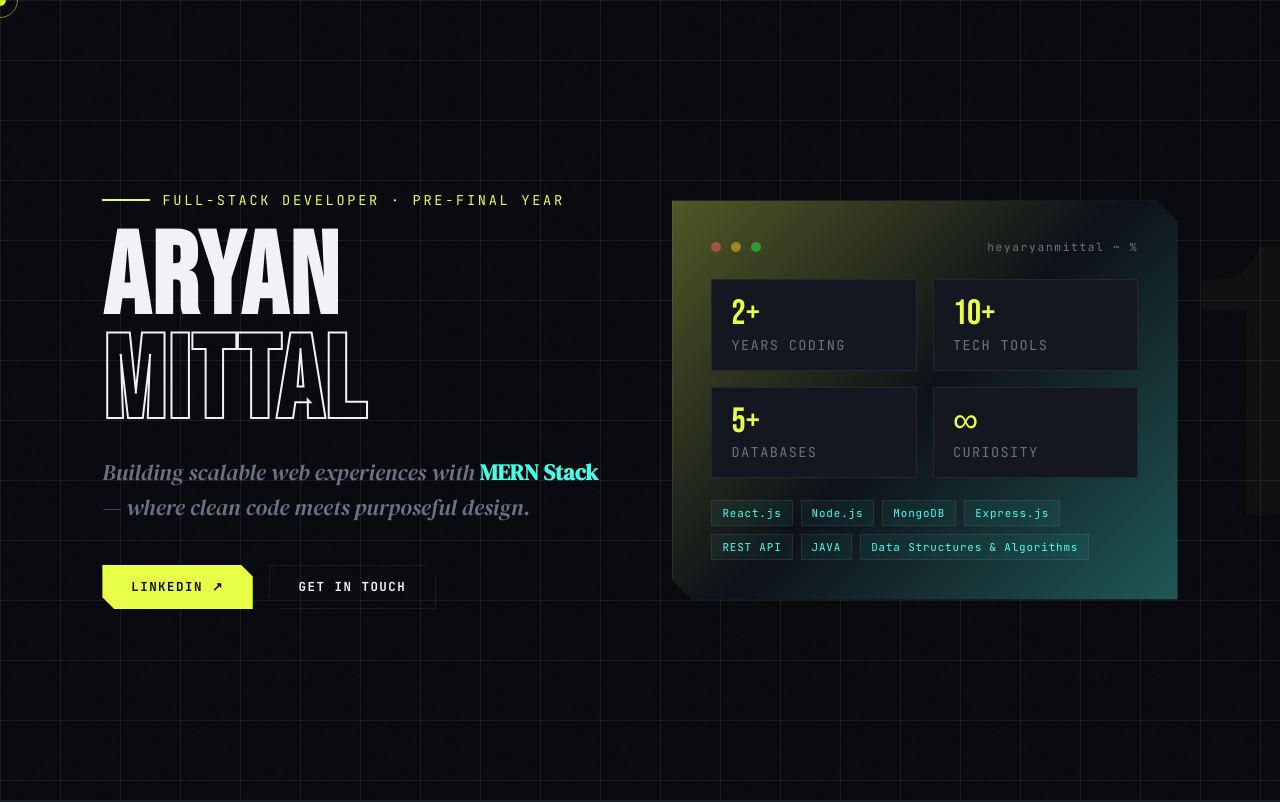
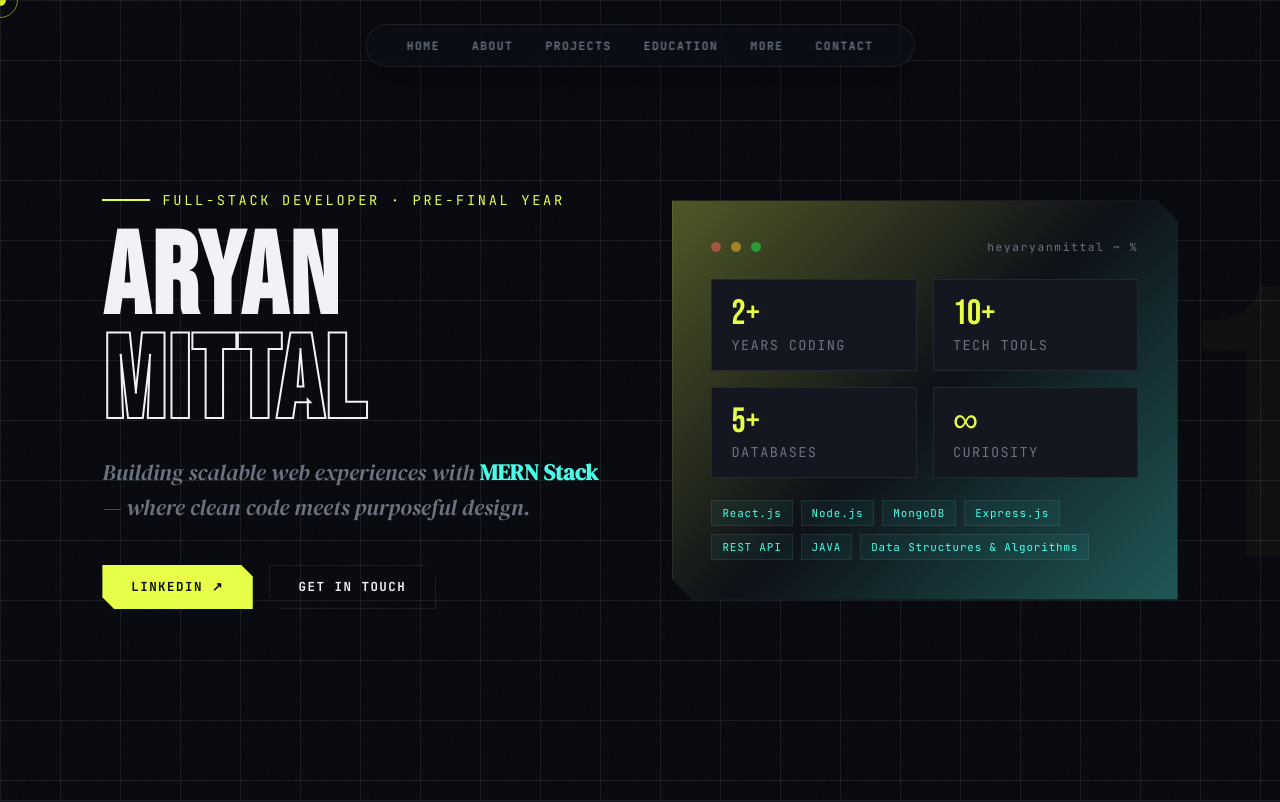
Before and after one commit to heyaryanmittal/Portfolio, a React (Vite) app: page / in a window 1280 px wide. Shown: the top 802 px of the page. Built offline with nearby package versions, Linux system fonts and the light colour scheme.

Commit message:
Added Floating Glass Island Navbar

```diff
--- a/src/App.jsx
+++ b/src/App.jsx
@@ -116,6 +116,21 @@ const ProjectCard = ({ title, tech, image, github, live }) => {
   );
 };
 
+const Navbar = () => {
+  return (
+    <nav className="navbar">
+      <div className="nav-links">
+        <a href="#home">Home</a>
+        <a href="#about">About</a>
+        <a href="#projects">Projects</a>
+        <a href="#education">Education</a>
+        <a href="#beyond">More</a>
+        <a href="#contact">Contact</a>
+      </div>
+    </nav>
+  );
+};
+
 const App = () => {
   useReveal();
 
@@ -131,9 +146,10 @@ const App = () => {
   return (
     <div className="portfolio">
       <CustomCursor />
+      <Navbar />
 
       {/* ═══ HERO ═══ */}
-      <section className="hero">
+      <section id="home" className="hero">
         <div className="hero-bg-number">01</div>
         <div className="hero-left">
           <div className="hero-eyebrow">
@@ -271,7 +287,7 @@ const App = () => {
       </section>
 
       {/* ═══ EDUCATION ═══ */}
-      <section style={{ background: 'var(--surface)', borderTop: '1px solid var(--border)', borderBottom: '1px solid var(--border)' }}>
+      <section id="education" style={{ background: 'var(--surface)', borderTop: '1px solid var(--border)', borderBottom: '1px solid var(--border)' }}>
         <div className="section-label reveal">
           <span className="section-num">// 04</span>
           <h2 className="section-title">Education</h2>
@@ -338,7 +354,7 @@ const App = () => {
 </section>
 
 {/* ═══ LIFE.SYSTEM (BEYOND CODE) ═══ */}
-<section style={{ background: 'var(--surface)', borderTop: '1px solid var(--border)', borderBottom: '1px solid var(--border)' }}>
+<section id="beyond" style={{ background: 'var(--surface)', borderTop: '1px solid var(--border)', borderBottom: '1px solid var(--border)' }}>
   <div className="section-label reveal">
     <span className="section-num">// 06</span>
     <h2 className="section-title">Beyond Code</h2>
@@ -386,7 +402,7 @@ const App = () => {
 </section>
 
       {/* ═══ CONTACT ═══ */}
-      <section className="contact-section">
+      <section id="contact" className="contact-section">
         <div className="contact-inner">
           <div className="reveal">
             <h2 className="contact-headline">
--- a/src/index.css
+++ b/src/index.css
@@ -21,6 +21,7 @@
 
 html {
   scroll-behavior: smooth;
+  scroll-padding-top: 100px;
 }
 
 body {
@@ -100,12 +101,82 @@ body::after {
   font-size: clamp(180px, 30vw, 420px);
   color: rgba(232, 255, 71, 0.03);
   right: -2vw;
-  top: 50%;
+  top: 55%; /* Adjusted for navbar */
   transform: translateY(-50%);
   pointer-events: none;
   letter-spacing: -0.05em;
   user-select: none;
   white-space: nowrap;
+}
+
+/* ── NAVBAR (FLOATING GLASS ISLAND) ── */
+.navbar {
+  position: fixed;
+  top: 1.5rem;
+  left: 50%;
+  transform: translateX(-50%);
+  width: auto;
+  max-width: 90vw;
+  height: auto;
+  z-index: 1000;
+  display: flex;
+  justify-content: center;
+  align-items: center;
+  padding: 0.8rem 2.5rem;
+  background: rgba(14, 17, 24, 0.45);
+  backdrop-filter: blur(18px) saturate(180%);
+  border: 1px solid rgba(255, 255, 255, 0.08);
+  border-radius: 100px; /* Modern Rounded Pill */
+  box-shadow: 0 10px 40px rgba(0, 0, 0, 0.3);
+  transition: all 0.4s cubic-bezier(0.16, 1, 0.3, 1);
+}
+
+.navbar:hover {
+  background: rgba(14, 17, 24, 0.6);
+  border-color: rgba(232, 255, 71, 0.2);
+  transform: translateX(-50%) translateY(-2px);
+}
+
+.nav-logo {
+  display: none; /* Removed logo for the centered island look */
+}
+
+.nav-links {
+  display: flex;
+  gap: 2rem;
+  align-items: center;
+}
+
+.nav-links a {
+  font-family: 'JetBrains Mono', monospace;
+  font-size: 0.72rem;
+  font-weight: 700;
+  letter-spacing: 0.12em;
+  color: var(--muted);
+  text-decoration: none;
+  text-transform: uppercase;
+  transition: all 0.3s;
+  position: relative;
+  cursor: none;
+}
+
+.nav-links a:hover {
+  color: var(--text);
+  text-shadow: 0 0 10px rgba(232, 255, 71, 0.3);
+}
+
+/* Active indicator dot instead of underline */
+.nav-links a:hover::after {
+  content: '';
+  position: absolute;
+  bottom: -10px;
+  left: 50%;
+  transform: translateX(-50%);
+  width: 4px;
+  height: 4px;
+  background: var(--accent);
+  border-radius: 50%;
+  box-shadow: 0 0 8px var(--accent);
 }
 
 .hero-eyebrow {
@@ -933,9 +1004,17 @@ footer {
 @media (max-width: 1024px) {
   .hero {
     grid-template-columns: 1fr;
-    padding: 10rem 8vw 6rem;
+    padding: 12rem 8vw 6rem; /* Increased top padding for navbar */
     text-align: center;
     gap: 3rem;
+  }
+
+  .navbar {
+    height: 70px;
+  }
+
+  .nav-links {
+    display: none; /* Hide full links on mobile for now, or could use a burger */
   }
 
   .hero-bg-number {
```
